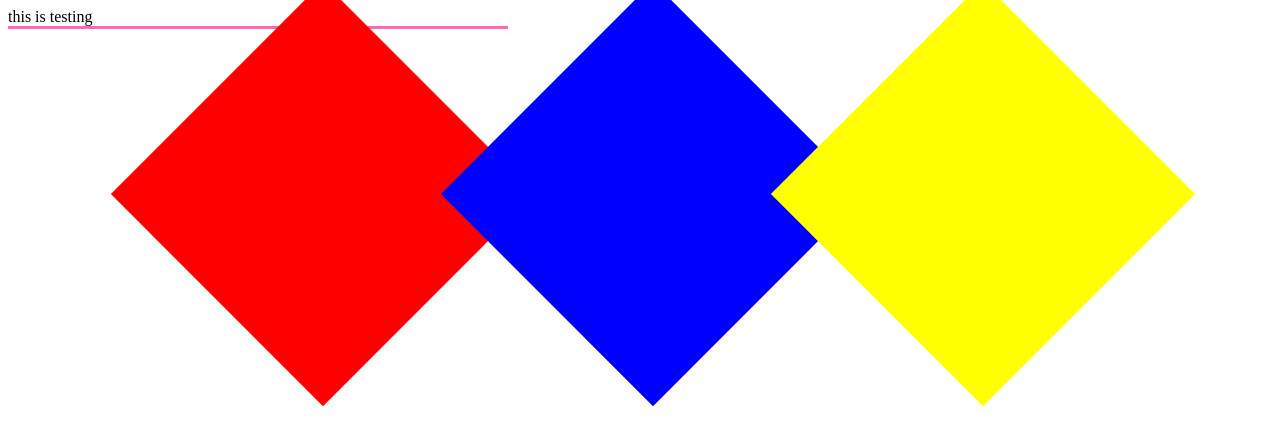
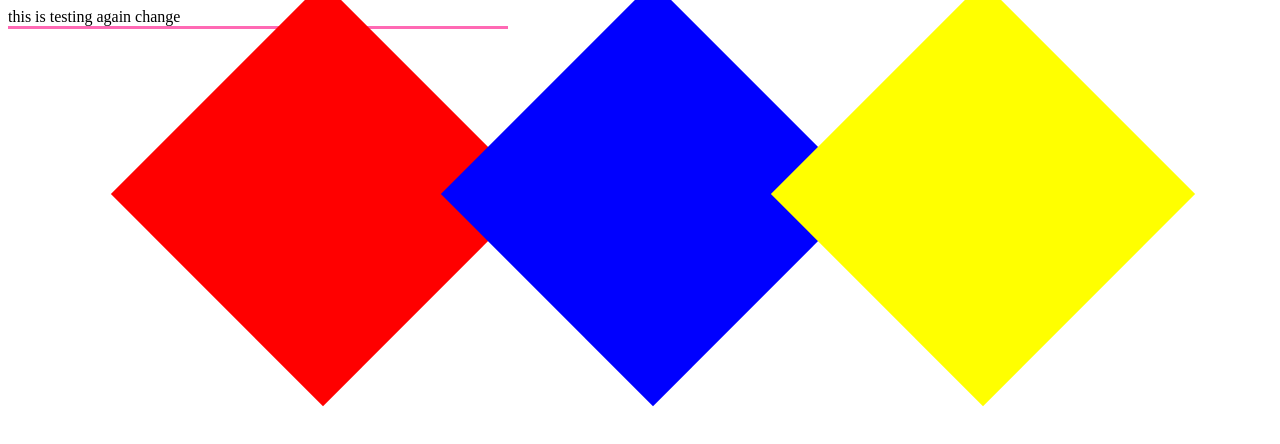
Before and after one commit to Hamaddogar/carlo, a plain HTML site: page index.html in a window 1280 px wide. Drawn offline with Linux system fonts and the light colour scheme.

Commit message:
again change

```diff
--- a/index.html
+++ b/index.html
@@ -12,6 +12,7 @@
 
 <body>
  this is testing
+  again change
  <div id="loading"></div>
 
   <div id="main">
```
